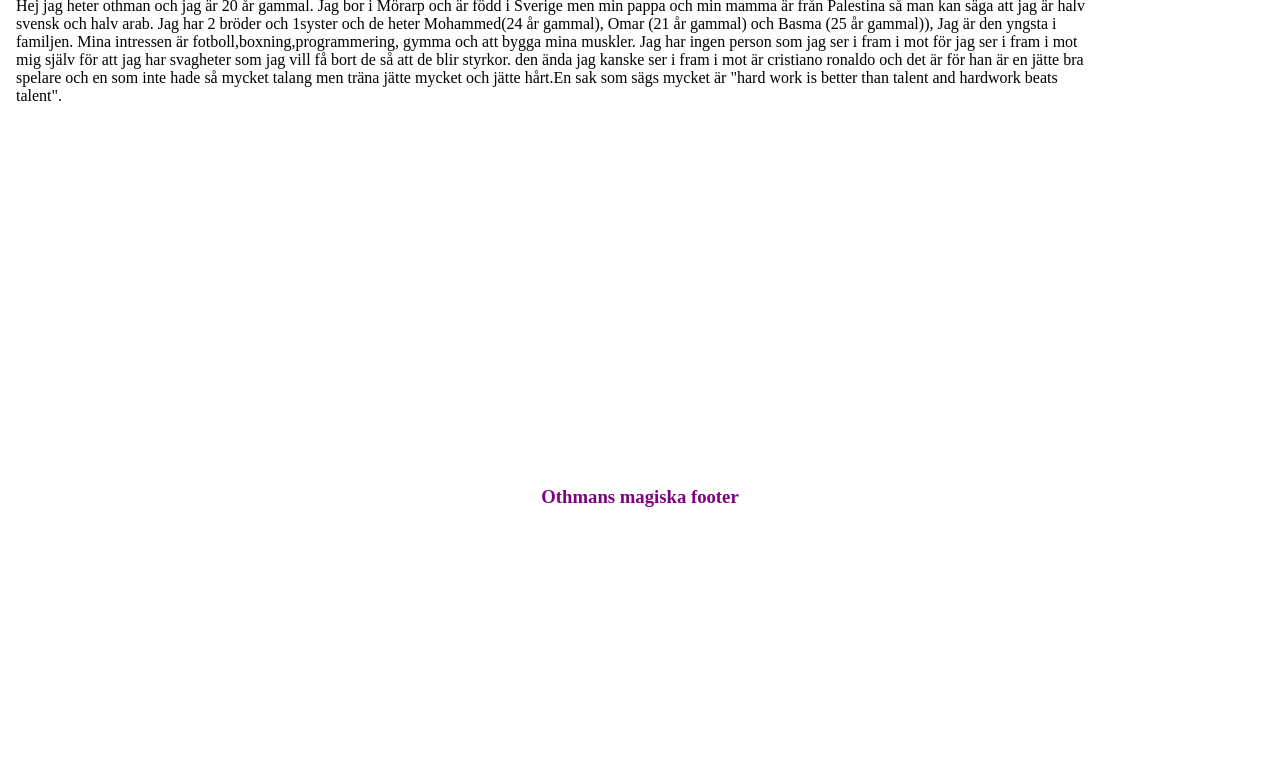
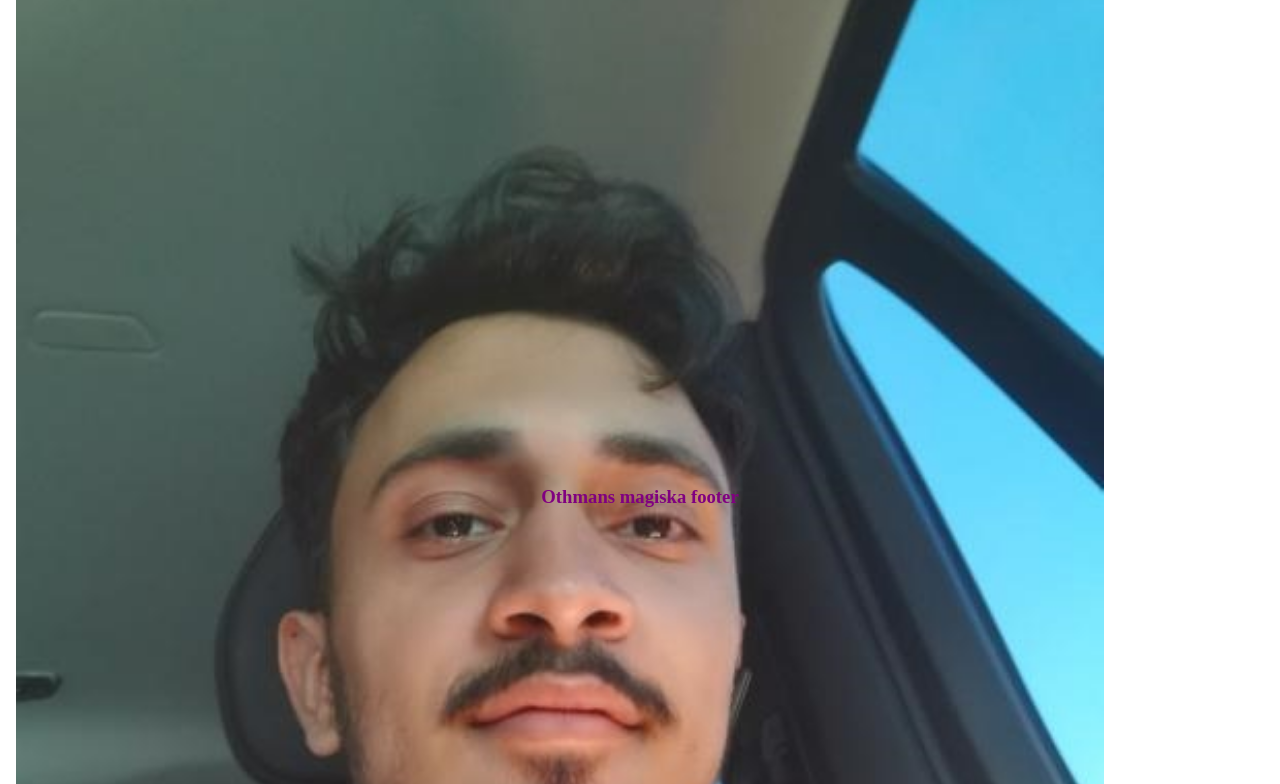
Before and after one commit to Othmaann/FE21-Othman-Abdolhalim-html-slutprojekt, a plain HTML site: page html/information.html in a window 1280 px wide. Shown: the part 250-1034 px from the top of the page. Before the commit the page ends 800 px from the top, so only its background shows below. Drawn offline with Linux system fonts and the light colour scheme.

Commit message:
Update information.html

```diff
--- a/html/information.html
+++ b/html/information.html
@@ -25,7 +25,7 @@
                 Othman Abdolhalim
             </h1>
 
-            <img src="..img/me.jpg" alt="me">
+            <img src="../img/me.jpg" alt="me">
 
             <p class="info">
                 Hej jag heter othman och jag är 20 år gammal. Jag bor i Mörarp och är född i Sverige men min pappa och min mamma är från
```
